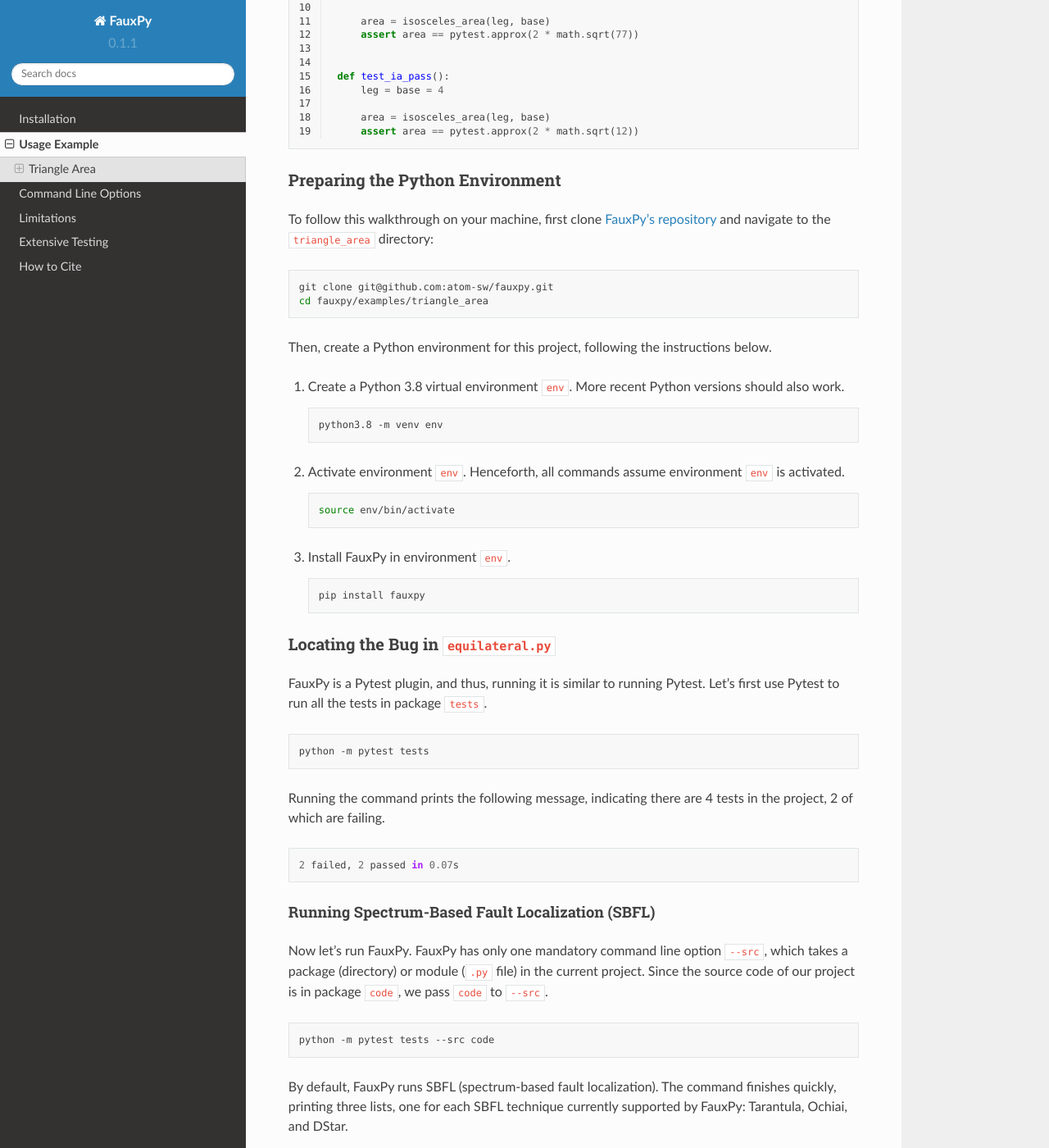
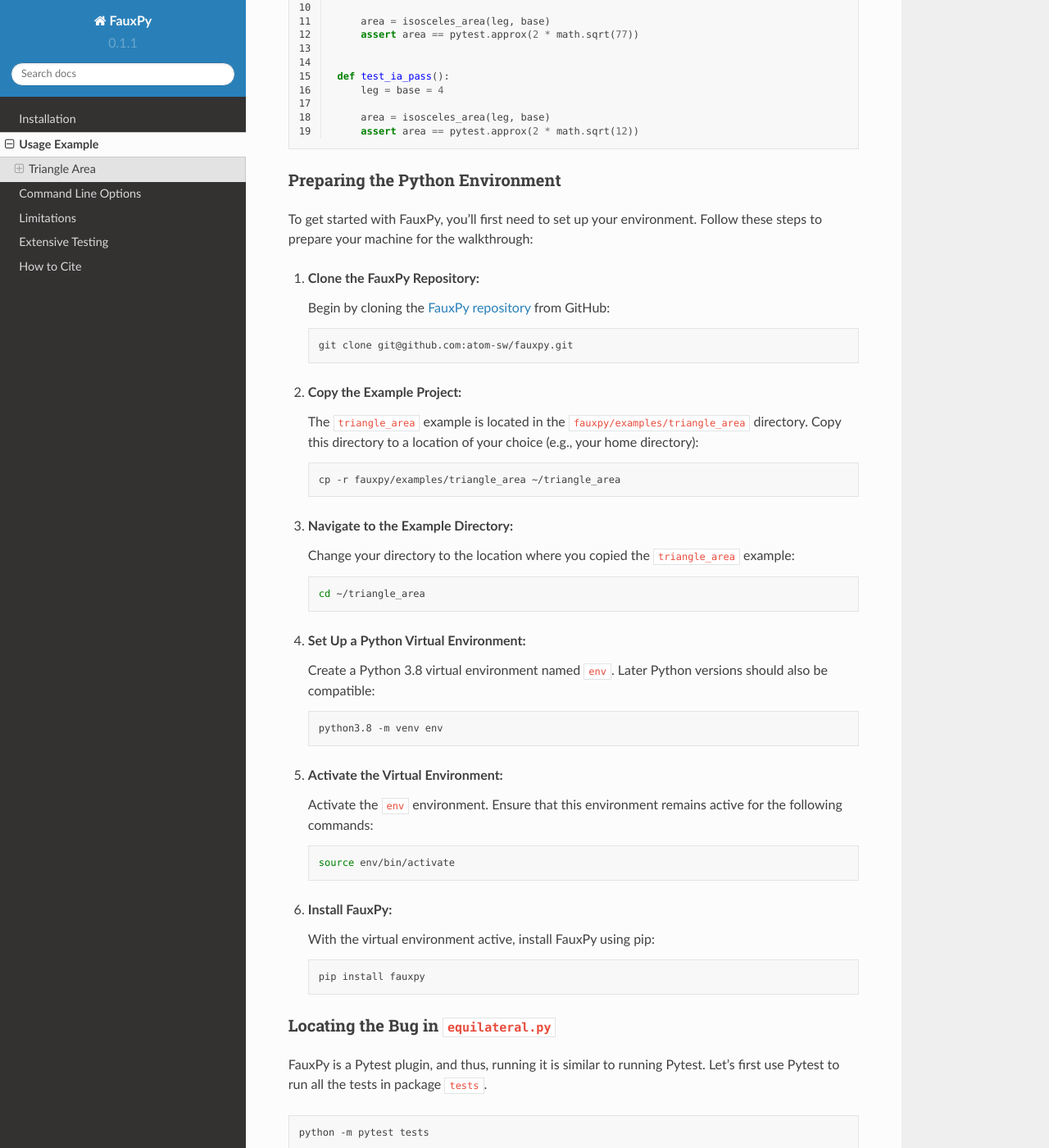
Before and after one commit to atom-sw/fauxpy, a Sphinx documentation site: the page built from docs/source/user/getting_started.rst, in a window 1280 px wide and 1400 px high, scrolled down 1978 px. Shown: the whole window at 82% size. Built offline with Sphinx 7.4.7 and the Read the Docs theme 2.0.0, drawn with Linux system fonts in a browser that asks for light colours.

Commit message:
Improve in docs the getting_started.rst page

```diff
--- a/docs/source/user/getting_started.rst
+++ b/docs/source/user/getting_started.rst
@@ -134,37 +134,64 @@ one passing on their corresponding modules in package ``code``.
 Preparing the Python Environment
 --------------------------------
 
-To follow this walkthrough on your machine,
-first clone
-`FauxPy's repository <https://github.com/atom-sw/fauxpy>`_
-and navigate to
-the ``triangle_area`` directory:
+To get started with FauxPy, you'll
+first need to set up your environment.
+Follow these steps to prepare your
+machine for the walkthrough:
 
-.. code-block:: bash
+1. **Clone the FauxPy Repository:**
 
-   git clone git@github.com:atom-sw/fauxpy.git
-   cd fauxpy/examples/triangle_area
+   Begin by cloning the
+   `FauxPy repository <https://github.com/atom-sw/fauxpy>`_
+   from GitHub:
 
-Then, create a Python environment for this
-project, following the
-instructions below.
+   .. code-block:: bash
 
-1. Create a Python 3.8 virtual
-   environment ``env``. More recent
-   Python versions should also work.
+      git clone git@github.com:atom-sw/fauxpy.git
+
+2. **Copy the Example Project:**
+
+   The ``triangle_area`` example is located in the ``fauxpy/examples/triangle_area`` directory. Copy this directory to a location of your choice (e.g., your home directory):
+
+   .. code-block:: bash
+
+      cp -r fauxpy/examples/triangle_area ~/triangle_area
+
+3. **Navigate to the Example Directory:**
+
+   Change your directory to the
+   location where you copied the
+   ``triangle_area`` example:
+
+   .. code-block:: bash
+
+      cd ~/triangle_area
+
+4. **Set Up a Python Virtual Environment:**
+
+   Create a Python 3.8 virtual environment
+   named ``env``. Later Python versions
+   should also be compatible:
 
    .. code-block:: bash
 
       python3.8 -m venv env
 
-2. Activate environment ``env``. Henceforth, all commands assume
-   environment ``env`` is activated.
+5. **Activate the Virtual Environment:**
+
+   Activate the ``env`` environment.
+   Ensure that this environment
+   remains active for the
+   following commands:
 
    .. code-block:: bash
 
       source env/bin/activate
 
-3. Install FauxPy in environment ``env``.
+6. **Install FauxPy:**
+
+   With the virtual environment
+   active, install FauxPy using pip:
 
    .. code-block:: bash
 
```
